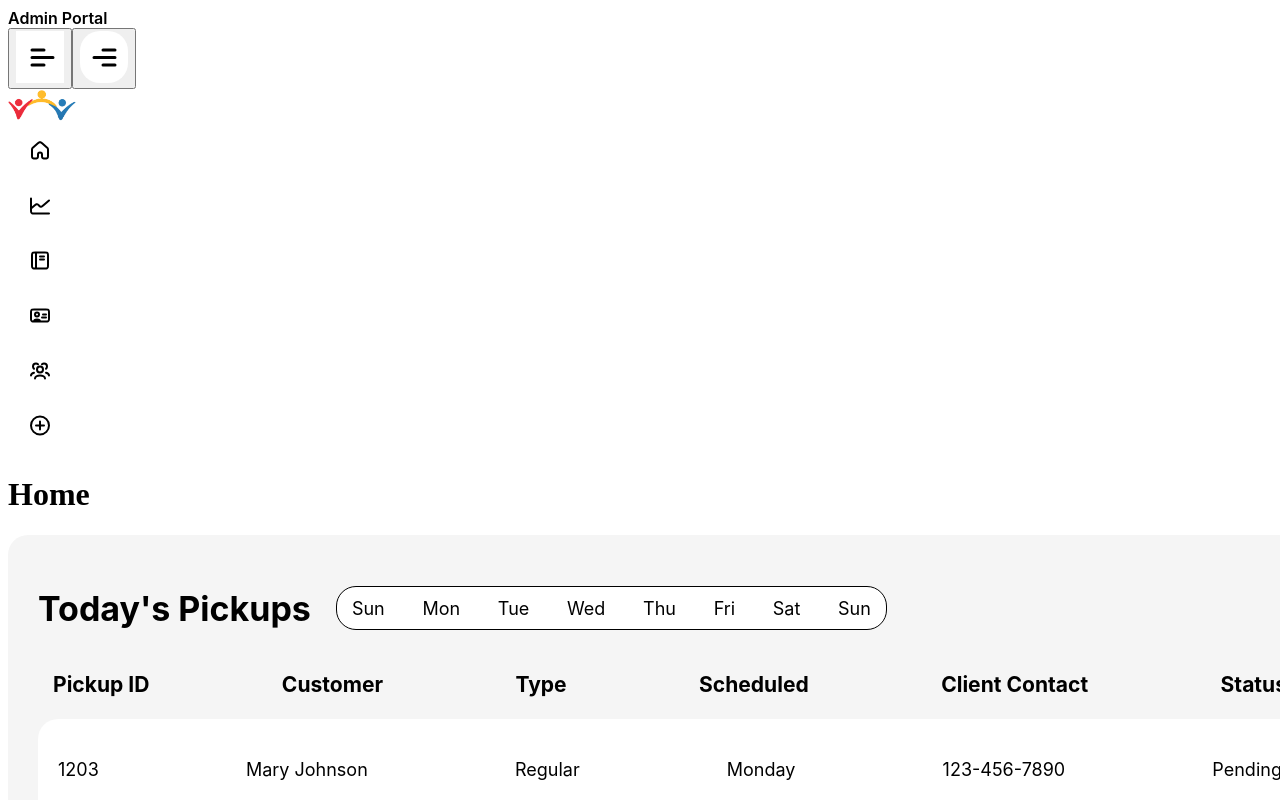
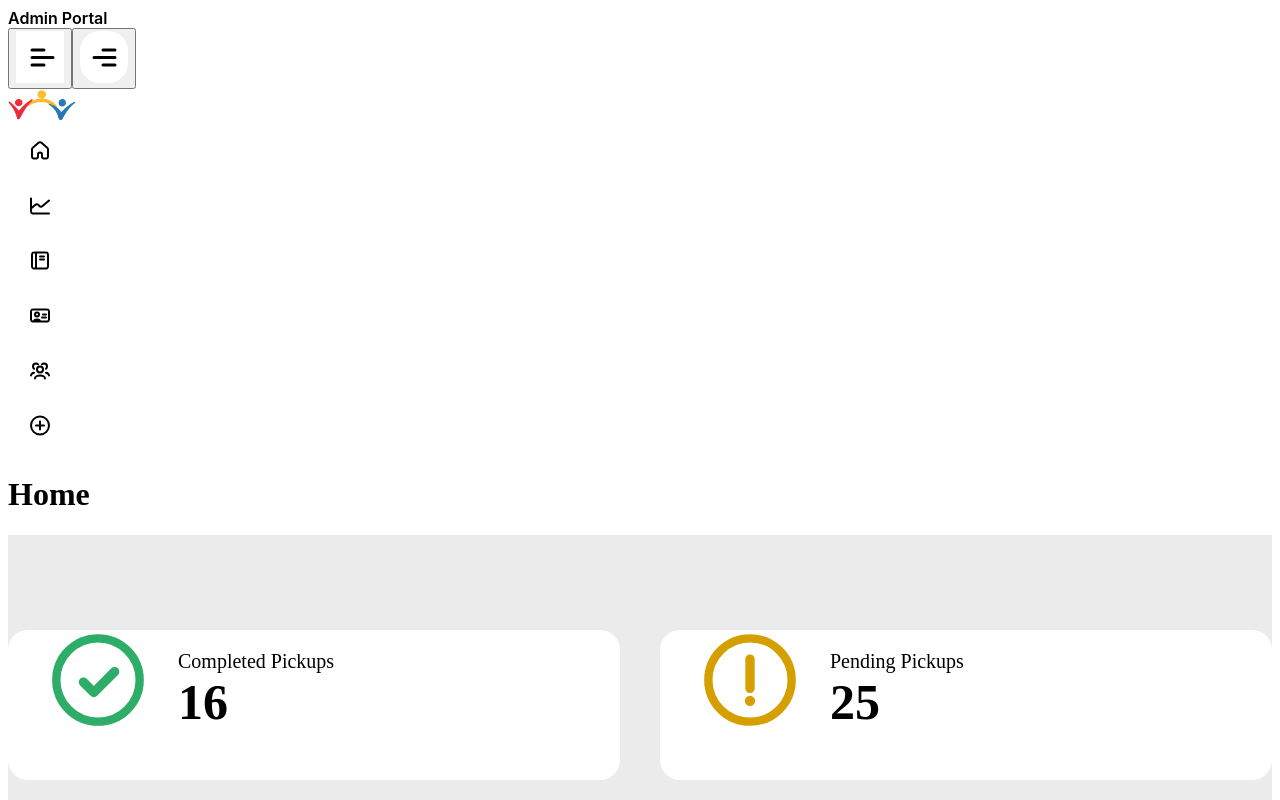
Before and after one commit to ubcmotion/united-we-can, a Next.js app in the folder apps/web/web/: page / in a window 1280 px wide. Shown: the top 800 px of the page. Built offline with nearby package versions, Linux system fonts and the light colour scheme.

Commit message:
feat: created total pickups component and changed height of table in home page to match figma.

```diff
--- a/apps/web/web/src/app/components/TodaysPickups.tsx
+++ b/apps/web/web/src/app/components/TodaysPickups.tsx
@@ -16,7 +16,7 @@ const styles: Styles = {
     borderRadius: '20px',
     fontFamily: "'Inter', sans-serif",
     width: '100%',
-    height: '90vh',
+    height: '70vh',
     display: 'flex',
     flexDirection: 'column',
   },
--- /dev/null
+++ b/apps/web/web/src/app/components/totalPickups.tsx
@@ -0,0 +1,75 @@
+import React from 'react';
+import Image from 'next/image';
+
+
+interface Styles {
+    mainContainer: React.CSSProperties;
+    statContainer: React.CSSProperties;
+    detailsContainer: React.CSSProperties;
+    header: React.CSSProperties;
+    value: React.CSSProperties;
+}
+
+const styles: Styles = {
+    mainContainer: {
+        backgroundColor: '#EBEBEB',
+        width: '100%',
+        height: '200px',
+        display: 'flex',
+        gap: '40px',
+        alignItems: 'center',
+        justifyContent: 'center',
+        paddingBottom: '70px',
+        paddingTop: '70px',
+    },
+    statContainer: {
+        backgroundColor: '#FFFFFF',
+        borderRadius: '20px',
+        width: "50%",
+        height: "150px",
+        display: "flex",
+        paddingLeft: "40px",
+    },
+    detailsContainer: {
+        padding: '20px',
+        paddingLeft: '30px',
+    },
+    header: {
+        fontSize: '20px',
+    },
+    value: {
+        fontSize: '50px',
+        fontWeight: 'bold',
+    },
+};
+
+export default function TotalPickups() {
+    return (
+        <div style={styles.mainContainer}>
+            <div style={styles.statContainer}>
+                <Image
+                    src="/completed-pickups.svg"
+                    alt="Completed Pickups"
+                    width={100}
+                    height={100}
+                />
+                <div style={styles.detailsContainer}>
+                    <div style={styles.header}>Completed Pickups</div>
+                    <div style={styles.value}>16</div>
+                </div>
+            </div>
+            <div style={styles.statContainer}>
+                <Image
+                    src="/pending-pickups.svg"
+                    alt="Pending Pickups"
+                    width={100}
+                    height={100}
+                />
+                <div style={styles.detailsContainer}>
+                    <div style={styles.header}>Pending Pickups</div>
+                    <div style={styles.value}>25</div>
+                </div>
+            </div>
+        </div>
+    )
+}
--- a/apps/web/web/src/app/page.tsx
+++ b/apps/web/web/src/app/page.tsx
@@ -1,10 +1,12 @@
 import TodaysPickups from '@/app/components/TodaysPickups'
+import TotalPickups from '@/app/components/totalPickups'
 
 
 export default function Page() {
   return (
     <div>
       <h1>Home</h1>
+      <TotalPickups/>
       <TodaysPickups/>
     </div>
   );
```
Also changed, not shown: apps/web/web/public/completed-pickups.svg (added), apps/web/web/public/pending-pickups.svg (added).
